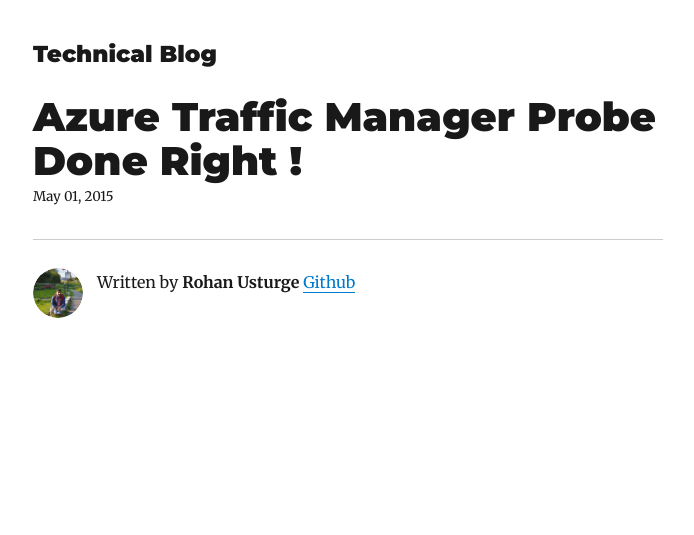
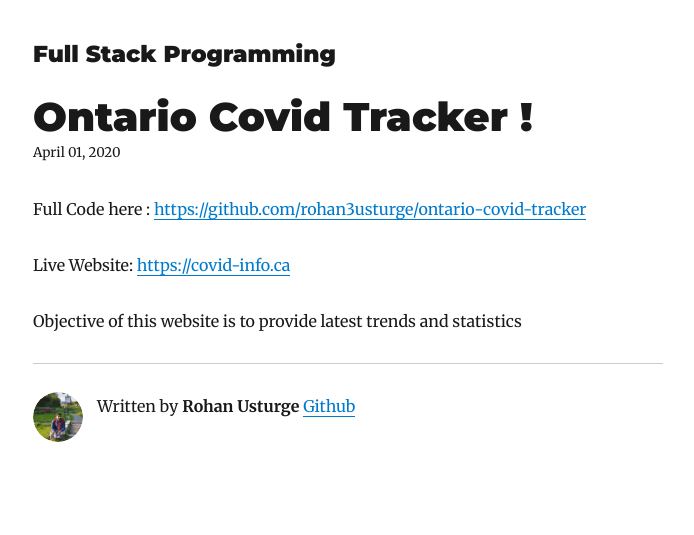
Before and after one commit to rohan3usturge/rsu-blog, a Gatsby site: page /azure-tm/ in a window 1280 px wide. Shown: the whole page, without its empty margins (292-986 px from the left). Built offline with nearby package versions, Linux system fonts and the light colour scheme; Gatsby itself is replaced by a stand-in of ours; some packages are replaced by stand-ins of ours.

Commit message:
fix: added rsu blogs.

```diff
--- a/content/blog/azure-tm/index.md
+++ b/content/blog/azure-tm/index.md
@@ -1,5 +1,13 @@
 ---
-title: Azure Traffic Manager Probe Done Right !
-date: "2015-05-01T22:12:03.284Z"
-description: "Use probe controllers to correctly show availability of your service"
+title: Ontario Covid Tracker !
+date: "2020-04-01T22:12:03.284Z"
+description: "Use Svelte to Create Ontarion Covid Tracker"
 ---
+
+Full Code here :
+https://github.com/rohan3usturge/ontario-covid-tracker
+
+Live Website:
+https://covid-info.ca
+
+Objective of this website is to provide latest trends and statistics
--- a/gatsby-config.js
+++ b/gatsby-config.js
@@ -1,9 +1,9 @@
 module.exports = {
   siteMetadata: {
-    title: `Technical Blog`,
+    title: `Full Stack Programming`,
     author: `Rohan Usturge`,
     description: `A technical blog with lessons learnt in day to day programming world.`,
-    siteUrl: `https://gatsby-starter-blog-demo.netlify.com/`,
+    siteUrl: `https://rohanusturge.com/`,
     social: {
       github: `rohan3usturge`,
     },
```
Also changed, not shown: package.json (+30 -26 lines), 1 other file.
